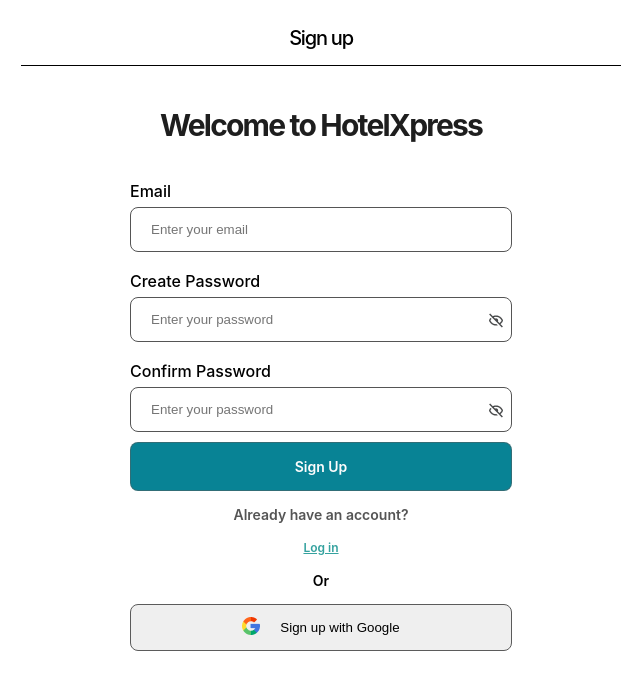
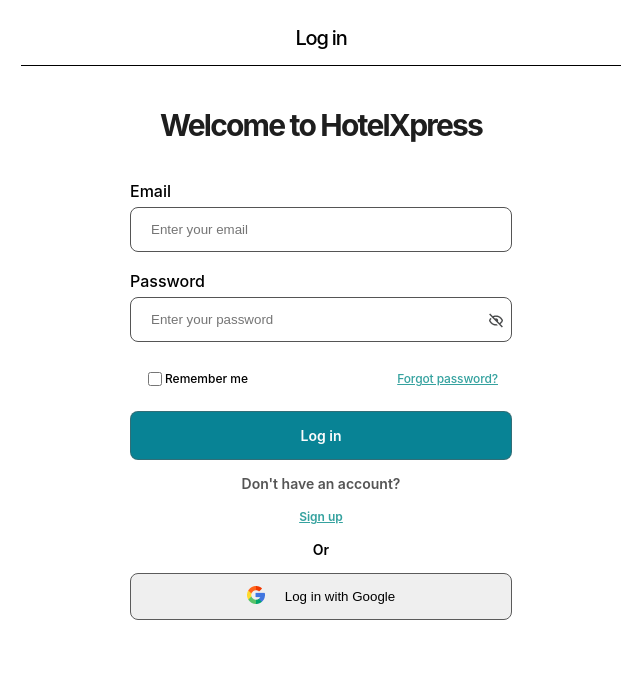
Before and after one commit to anwarkh0/Codi-NWC-Grp2-FirstProject-FrontEnd, a React (Create React App) app in the folder client/: page / in a window 1280 px wide. Shown: the top 690 px of the page, without its empty margins (319-959 px from the left). Built offline with nearby package versions, Linux system fonts and the light colour scheme.

Commit message:
added login component

```diff
--- a/client/src/App.js
+++ b/client/src/App.js
@@ -6,6 +6,7 @@
 import Footer from "./components/Footer";
 import HomeFooter from "./components/HomeFooter";
 import SignUp from "./components/SignUp";
+import Login from "./components/Login";
 
 function App() {
   return (
@@ -16,7 +17,8 @@
       <Location />
       <Footer />
       <HomeFooter /> */}
-      <SignUp />
+      {/* <SignUp /> */}
+      <Login />
     </div>
   );
 }
--- /dev/null
+++ b/client/src/components/Login.js
@@ -0,0 +1,56 @@
+import React from "react";
+import loginModule from "../styles/login.module.css";
+import hidden from "../assets/hidden.png";
+import googleG from "../assets/G.png";
+function Login() {
+  return (
+    <div className={loginModule.wrapper}>
+      <h1 className={loginModule.login}>Log in</h1>
+      <h1 className={loginModule.header}>Welcome to HotelXpress</h1>
+      <form method="POST" className={loginModule.form}>
+        <label className={loginModule.inpLabel}>
+          Email
+          <input
+            className={loginModule.inp}
+            placeholder="Enter your email"
+            type="email"
+          />
+        </label>
+        <label className={loginModule.inpLabel}>
+          Password
+          <input
+            className={loginModule.inp}
+            placeholder="Enter your password"
+            type="password"
+          />
+          <span className={loginModule.hidden}>
+            <img src={hidden} />
+          </span>
+        </label>
+        <fieldset className={loginModule.rememberfield}>
+          <label className={loginModule.remember}>
+            <input type="checkbox" className={loginModule.checkme} />
+            <p className={loginModule.remembermetxt}>Remember me</p>
+          </label>
+          <a href="#" className={loginModule.frgtpass}>
+            Forgot password?
+          </a>
+        </fieldset>
+        <button className={loginModule.signupBtn}>Log in</button>
+        <p className={loginModule.query}>Don't have an account?</p>
+        <a href="#" className={loginModule.signup}>
+          Sign up
+        </a>
+        <p className={loginModule.or}>Or</p>
+        <button className={loginModule.gSign}>
+          <span className={loginModule.glogo}>
+            <img src={googleG} />
+          </span>
+          Log in with Google
+        </button>
+      </form>
+    </div>
+  );
+}
+
+export default Login;
--- /dev/null
+++ b/client/src/styles/login.module.css
@@ -0,0 +1,161 @@
+.wrapper{
+    display: flex;
+    flex-direction: column;
+    width: 30em;
+    align-items: center;
+    margin: auto;
+}
+.login{
+    display: block;
+    width: 30em;
+    color: #000;
+    text-align: center;
+    font-family: Inter;
+    font-size: 20px;
+    font-style: normal;
+    font-weight: 500;
+    line-height: 51.9px;
+    letter-spacing: -1.2px;
+    border-bottom:1px solid #000;
+}
+.header{
+    color: #1E1E1E;
+    font-family: Inter;
+    font-size: 30px;
+    font-style: normal;
+    font-weight: 700;
+    line-height: 51.9px;
+    letter-spacing: -1.8px;
+}
+.inpLabel{
+    display: flex;
+    flex-direction: column;
+    align-items: flex-start;
+    justify-content: space-between;
+    padding:10px 0px;
+    color: #000;
+    gap: 6px;
+    text-align: center;
+    font-family: Inter;
+    font-size: 16px;
+    font-style: normal;
+    font-weight: 500;
+    line-height: 19px;
+    height: 70px;
+}
+.inp{
+    display: flex;
+    width: 340px;
+    padding: 14px 20px;
+    align-items: flex-start;
+    gap: 10px;
+    border-radius: 8px;
+    border: 1px solid var(--gray1, #555);
+    position: relative;
+}
+.inp::placeholder{
+    padding: 10px 10px 10px 0;
+}
+.hidden{
+    position: relative;
+    left:22em;
+    bottom:2.5em
+}
+.signupBtn{
+width: 100%;
+display: flex;
+padding: 14px 20px;
+justify-content: center;
+align-items: center;
+gap: 10px;
+border-radius: 8px;
+border: 1px solid rgba(91, 91, 91, 0.50);
+background: #088395;
+color: #FCFCFC;
+text-align: center;
+font-family: Inter;
+font-size: 14px;
+font-style: normal;
+font-weight: 600;
+line-height: 19px;
+}
+.query{
+    color: var(--gray1, #555);
+    text-align: center;
+    font-family: Inter;
+    font-size: 14px;
+    font-style: normal;
+    font-weight: 600;
+    line-height: 19px;
+}
+.signup{
+    color: #35A29F;
+text-align: center;
+font-family: Inter;
+font-size: 12px;
+font-style: normal;
+font-weight: 600;
+line-height: 19px;
+}
+.or{
+    color: #000;
+    text-align: center;
+    font-family: Inter;
+    font-size: 14px;
+    font-style: normal;
+    font-weight: 600;
+    line-height: 19px;
+}
+.gSign{
+    display: flex;
+width: 340px;
+height: 47px;
+padding: 14px 20px;
+justify-content: center;
+align-items: center;
+gap: 20px;
+flex-shrink: 0;
+border-radius: 8px;
+border: 1px solid #5B5B5B;
+position: relative;
+width: 100%;
+}
+.form{
+    display: flex;
+    flex-direction: column;
+}
+.rememberfield{
+    display: flex;
+    justify-content: space-between;
+    align-items: center;
+    border: none;
+}
+.remember{
+    display: flex;
+    align-items: center;
+}
+.checkme{
+    width: 14px;
+height: 14px;
+border-radius: 4px;
+border: 1px solid #000;
+}
+.remembermetxt{
+    color: #000;
+text-align: center;
+font-family: Inter;
+font-size: 12px;
+font-style: normal;
+font-weight: 500;
+line-height: 20px;
+}
+.frgtpass{
+    color: #35A29F;
+text-align: center;
+font-family: Inter;
+font-size: 12px;
+font-style: normal;
+font-weight: 500;
+line-height: 20px;
+letter-spacing: -0.12px;
+}
```
